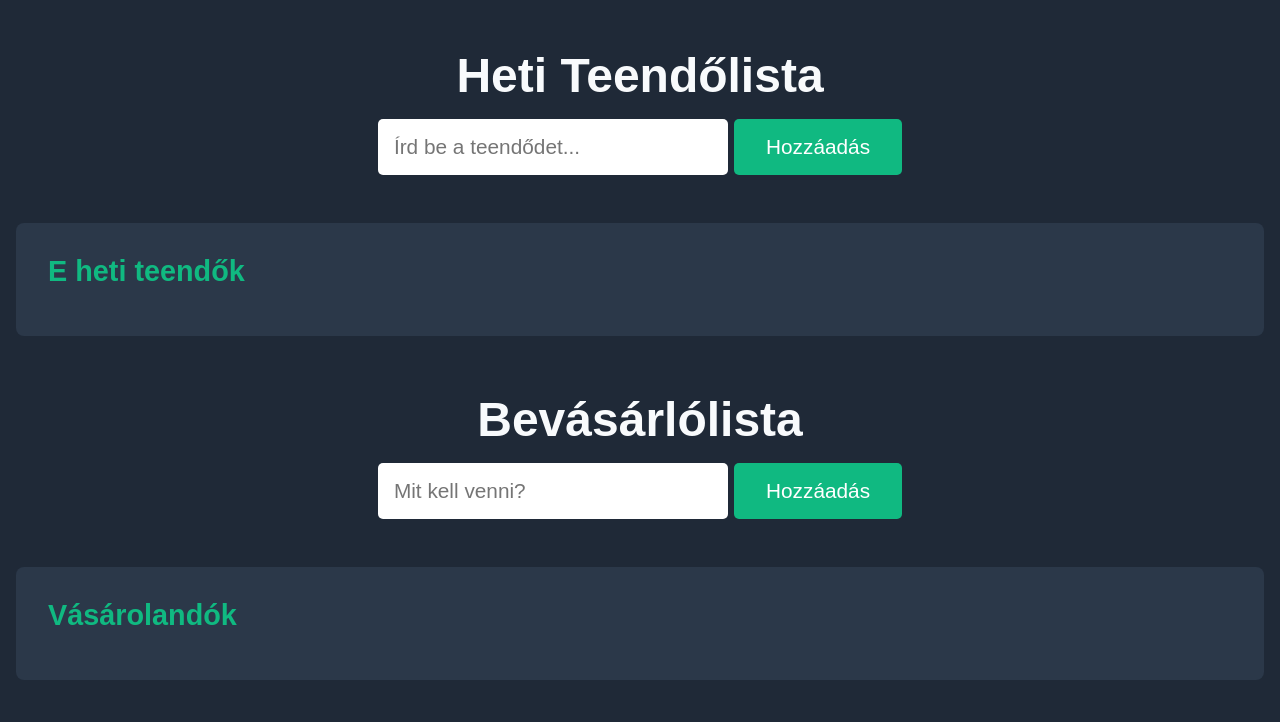
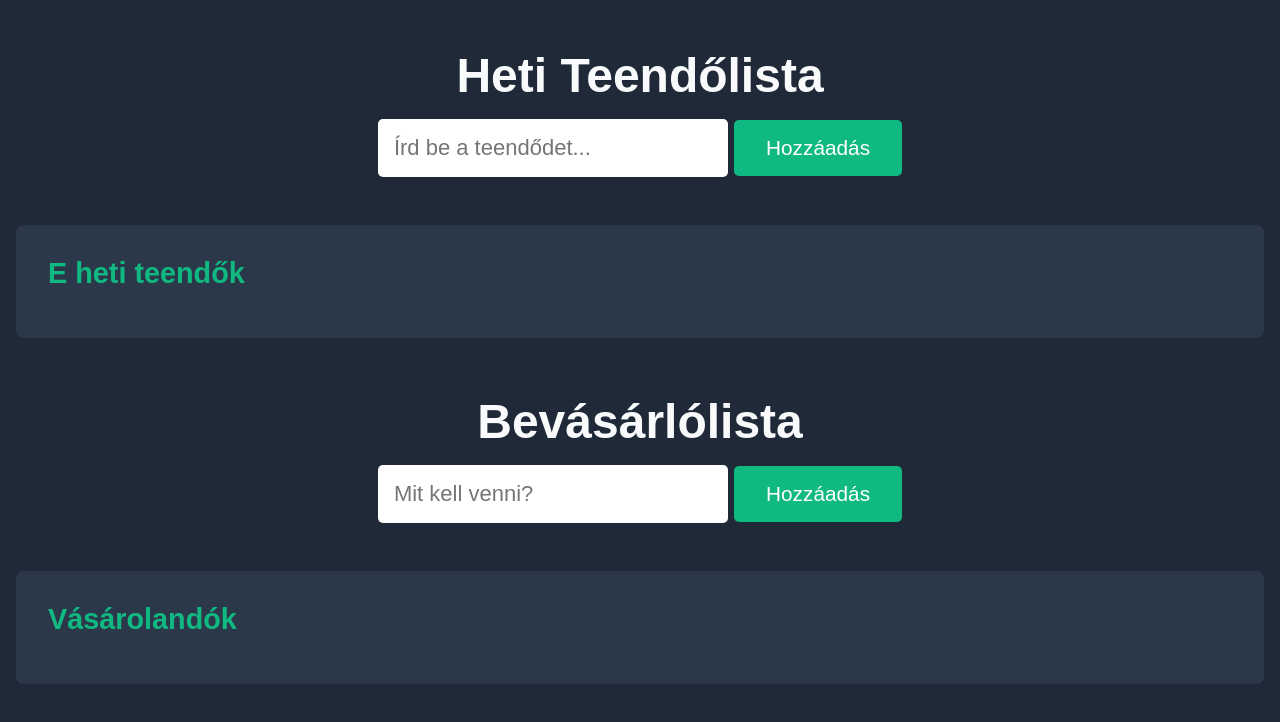
Before and after one commit to TheOfficialRaven/to-do-listank, a plain HTML site: page index.html in a window 1280 px wide. Drawn offline with Linux system fonts and the light colour scheme; no server answers.

Commit message:
Add files via upload

```diff
--- a/index.css
+++ b/index.css
@@ -31,7 +31,7 @@ body {
   padding: 1rem;
   border: none;
   border-radius: 5px;
-  font-size: 1.3rem;
+  font-size: 22px;
   margin-bottom: 1rem;
 }
 .hero input[type="text"]:focus {
```
